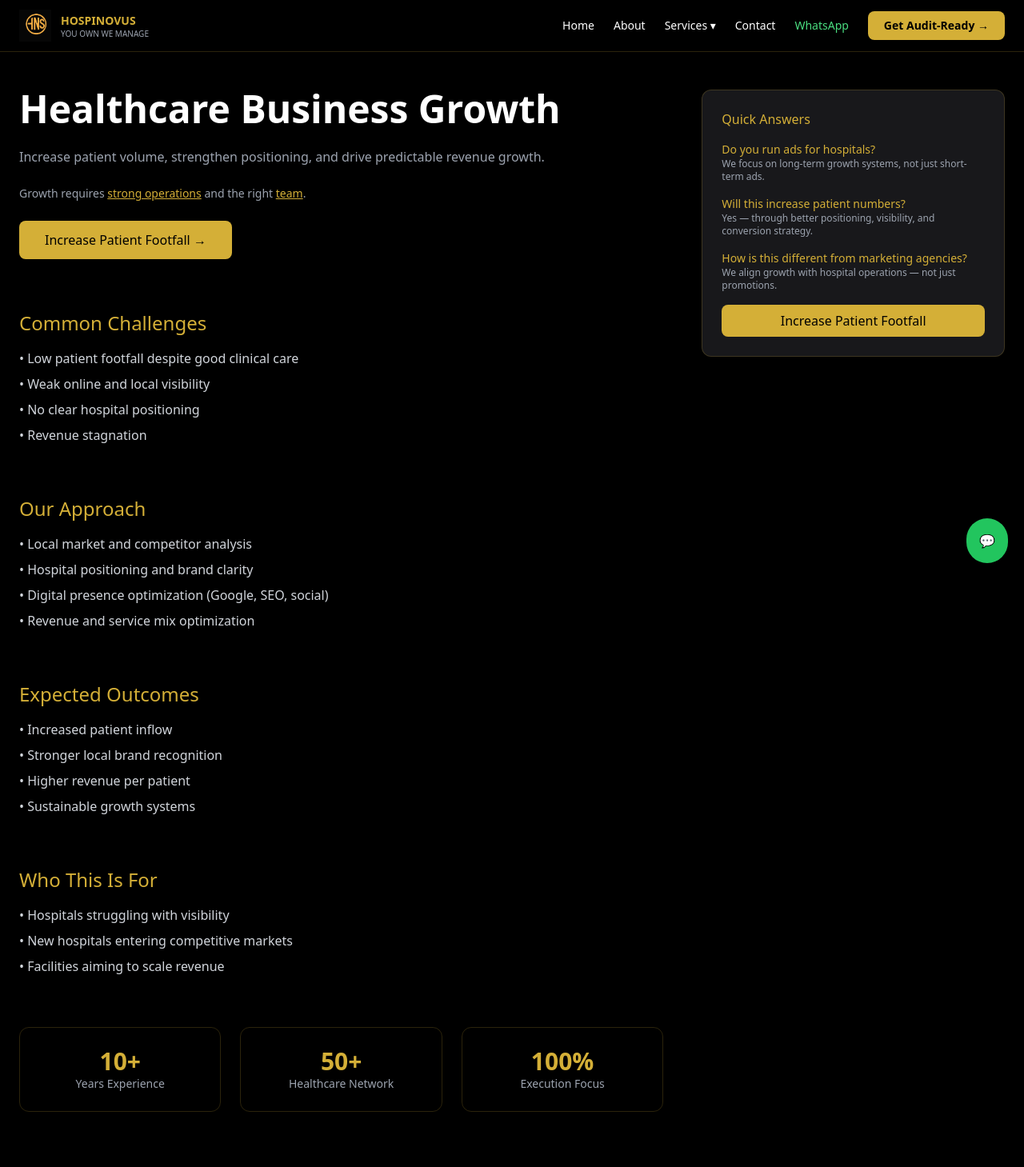
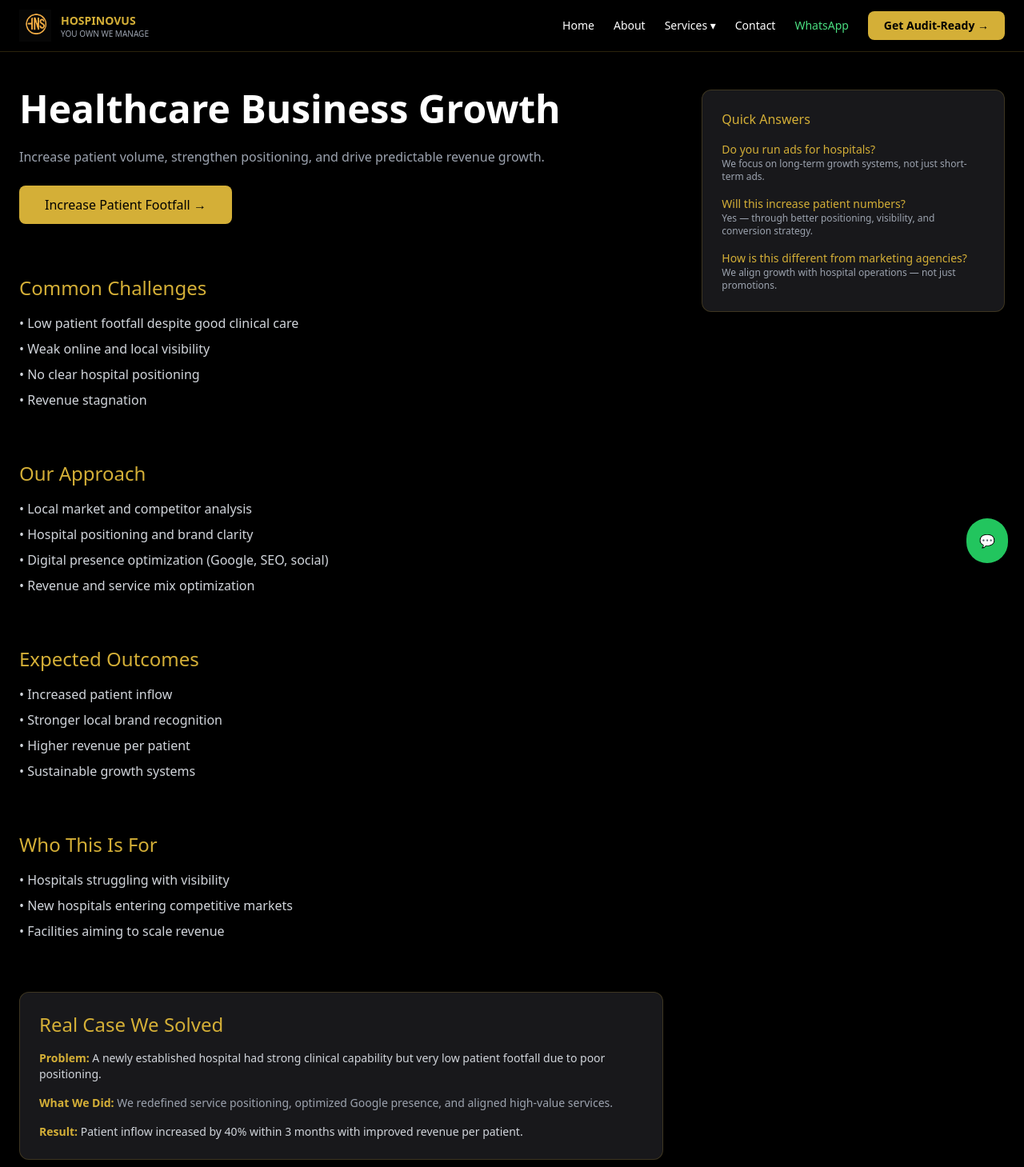
Before and after one commit to hospinovus-lgtm/hospinovus.com, a React (Vite) app: page /services/growth in a window 1280 px wide. Shown: the top 1459 px of the page at 80% size. Built offline with nearby package versions, Linux system fonts and the light colour scheme.

Commit message:
your message

```diff
--- a/src/pages/ServiceDetail.tsx
+++ b/src/pages/ServiceDetail.tsx
@@ -9,7 +9,6 @@ export default function ServiceDetail() {
 
   const [showPopup, setShowPopup] = useState(false)
 
-  // CTA PER SERVICE
   const getCTA = () => {
     switch (service?.slug) {
       case "nabh":
@@ -31,65 +30,55 @@ export default function ServiceDetail() {
 I’m interested in ${service?.title}.
 Please guide me on next steps.`
 
-  // INTERNAL LINKING
-  const getInternalLinkingText = () => {
+  // 🔥 ELITE CASE STUDIES
+  const getCaseStudy = () => {
     switch (service?.slug) {
       case "nabh":
-        return (
-          <p className="text-gray-400 text-sm">
-            NABH success depends on{" "}
-            <Link to="/services/operations" className="text-gold underline">
-              structured operations
-            </Link>{" "}
-            and{" "}
-            <Link to="/services/recruitment" className="text-gold underline">
-              trained teams
-            </Link>.
-          </p>
-        )
+        return {
+          problem:
+            "A 60-bed hospital in Central Kerala was struggling with NABH preparation. Documentation existed, but staff were not aligned and audit fear was high.",
+          action:
+            "We restructured SOPs, trained department-wise teams, and conducted 2 mock audits with real scenarios.",
+          result:
+            "Within 4 months, the hospital achieved full audit readiness with zero major non-conformities.",
+        }
+
       case "operations":
-        return (
-          <p className="text-gray-400 text-sm">
-            Operations directly impact{" "}
-            <Link to="/services/nabh" className="text-gold underline">
-              NABH compliance
-            </Link>{" "}
-            and{" "}
-            <Link to="/services/growth" className="text-gold underline">
-              hospital growth
-            </Link>.
-          </p>
-        )
+        return {
+          problem:
+            "A multi-speciality hospital in Kochi had discharge delays of 6–8 hours, causing patient dissatisfaction and bed blocking.",
+          action:
+            "We redesigned discharge workflow, aligned billing + pharmacy + nursing coordination, and introduced TAT tracking.",
+          result:
+            "Discharge time reduced to under 2 hours, improving patient turnover and satisfaction significantly.",
+        }
+
       case "growth":
-        return (
-          <p className="text-gray-400 text-sm">
-            Growth requires{" "}
-            <Link to="/services/operations" className="text-gold underline">
-              strong operations
-            </Link>{" "}
-            and the right{" "}
-            <Link to="/services/recruitment" className="text-gold underline">
-              team
-            </Link>.
-          </p>
-        )
+        return {
+          problem:
+            "A newly established hospital had strong clinical capability but very low patient footfall due to poor positioning.",
+          action:
+            "We redefined service positioning, optimized Google presence, and aligned high-value services.",
+          result:
+            "Patient inflow increased by 40% within 3 months with improved revenue per patient.",
+        }
+
       case "recruitment":
-        return (
-          <p className="text-gray-400 text-sm">
-            Hiring affects{" "}
-            <Link to="/services/operations" className="text-gold underline">
-              operations
-            </Link>{" "}
-            and{" "}
-            <Link to="/services/nabh" className="text-gold underline">
-              NABH readiness
-            </Link>.
-          </p>
-        )
+        return {
+          problem:
+            "A hospital faced high front-office staff turnover and poor patient interaction experience.",
+          action:
+            "We hired role-specific candidates and implemented structured onboarding with workflow-based training.",
+          result:
+            "Staff stability improved and patient experience scores increased noticeably within weeks.",
+        }
+
       default:
         return null
     }
   }
+
+  const caseStudy = getCaseStudy()
 
   // EXIT INTENT
   useEffect(() => {
@@ -158,8 +147,6 @@ Please guide me on next steps.`
               {service.subtitle}
             </p>
 
-            {getInternalLinkingText()}
-
             <Link
               to={`/contact?service=${service.slug}`}
               onClick={() =>
@@ -176,6 +163,25 @@ Please guide me on next steps.`
           <Section title="Our Approach" data={service.process} />
           <Section title="Expected Outcomes" data={service.outcomes} />
           <Section title="Who This Is For" data={service.idealFor} />
+
+          {/* 🔥 CASE STUDY */}
+          {caseStudy && (
+            <div className="border border-gold/20 p-6 rounded-xl bg-zinc-900 space-y-4">
+              <h2 className="text-2xl text-gold">Real Case We Solved</h2>
+
+              <p className="text-gray-300 text-sm">
+                <strong className="text-gold">Problem:</strong> {caseStudy.problem}
+              </p>
+
+              <p className="text-gray-400 text-sm">
+                <strong className="text-gold">What We Did:</strong> {caseStudy.action}
+              </p>
+
+              <p className="text-gray-300 text-sm">
+                <strong className="text-gold">Result:</strong> {caseStudy.result}
+              </p>
+            </div>
+          )}
 
           {/* AUTHORITY */}
           <div className="grid md:grid-cols-3 gap-6 text-center">
@@ -196,9 +202,6 @@ Please guide me on next steps.`
                   <Link
                     key={rs.slug}
                     to={`/services/${rs.slug}`}
-                    onClick={() =>
-                      track("Related Click", { from: service.slug, to: rs.slug })
-                    }
                     className="border border-gold/20 p-6 rounded-xl"
                   >
                     <h3 className="text-gold">{rs.title}</h3>
@@ -213,9 +216,6 @@ Please guide me on next steps.`
           <div className="text-center pt-10">
             <Link
               to={`/contact?service=${service.slug}`}
-              onClick={() =>
-                track("CTA Click", { service: service.slug, location: "bottom" })
-              }
               className="bg-gold text-black px-8 py-3 rounded-lg"
             >
               {ctaText} →
@@ -236,104 +236,21 @@ Please guide me on next steps.`
                   <p className="text-gray-400 text-xs">{faq.a}</p>
                 </div>
               ))}
-
-              <Link
-                to={`/contact?service=${service.slug}`}
-                className="bg-gold text-black py-2 text-center block rounded-lg"
-              >
-                {ctaText}
-              </Link>
             </div>
           </div>
         )}
 
       </div>
 
-      {/* WHATSAPP FLOAT */}
+      {/* WHATSAPP */}
       <a
         href={`https://wa.me/918330016037?text=${encodeURIComponent(whatsappMessage)}`}
-        onClick={() => track("WhatsApp Click", { service: service.slug })}
         target="_blank"
-        className="fixed bottom-24 right-5 bg-green-500 p-4 rounded-full z-50"
+        className="fixed bottom-24 right-5 bg-green-500 p-4 rounded-full"
       >
         💬
       </a>
 
-      {/* 🔥 HIGH-CONVERSION EXIT POPUP */}
-      {showPopup && (
-        <div className="fixed inset-0 bg-black/90 backdrop-blur-sm flex items-center justify-center z-[999] px-4">
-          <div className="bg-zinc-900 border border-gold/20 rounded-2xl p-8 max-w-md w-full text-center space-y-6 relative">
-
-            <button
-              onClick={() => setShowPopup(false)}
-              className="absolute top-3 right-4 text-gray-400"
-            >
-              ✕
-            </button>
-
-            <h2 className="text-2xl font-bold text-gold">
-              Your Hospital Is Losing Efficiency Daily
-            </h2>
-
-            <p className="text-gray-300 text-sm">
-              Delays, compliance gaps, and workflow issues silently reduce revenue.
-            </p>
-
-            <div className="bg-black border border-gold/10 rounded-lg p-4 text-left text-sm text-gray-300">
-              <p>✔ Identify operational gaps</p>
-              <p>✔ Detect NABH readiness issues</p>
-              <p>✔ Get clear action steps</p>
-            </div>
-
-            <div className="space-y-3">
-
-              <a
-                href={`https://wa.me/918330016037?text=${encodeURIComponent(whatsappMessage)}`}
-                onClick={() =>
-                  track("Exit WhatsApp Click", { service: service.slug })
-                }
-                className="bg-green-500 block py-3 rounded-lg"
-              >
-                💬 WhatsApp (Fastest)
-              </a>
-
-              <a
-                href="tel:+918330016037"
-                onClick={() =>
-                  track("Exit Call Click", { service: service.slug })
-                }
-                className="bg-blue-500 block py-3 rounded-lg"
-              >
-                📞 Call
-              </a>
-
-              <a
-                href={`mailto:hospinovus@gmail.com?subject=${encodeURIComponent(
-                  `Hospital Assessment - ${service.title}`
-                )}`}
-                onClick={() =>
-                  track("Exit Email Click", { service: service.slug })
-                }
-                className="bg-gray-700 block py-3 rounded-lg"
-              >
-                ✉ Email Proposal
-              </a>
-
-              <Link
-                to={`/contact?service=${service.slug}`}
-                onClick={() =>
-                  track("Exit CTA Click", { service: service.slug })
-                }
-                className="bg-gold text-black block py-3 rounded-lg"
-              >
-                📋 Get Action Plan
-              </Link>
-
-            </div>
-
-          </div>
-        </div>
-      )}
     </div>
   )
 }
```
